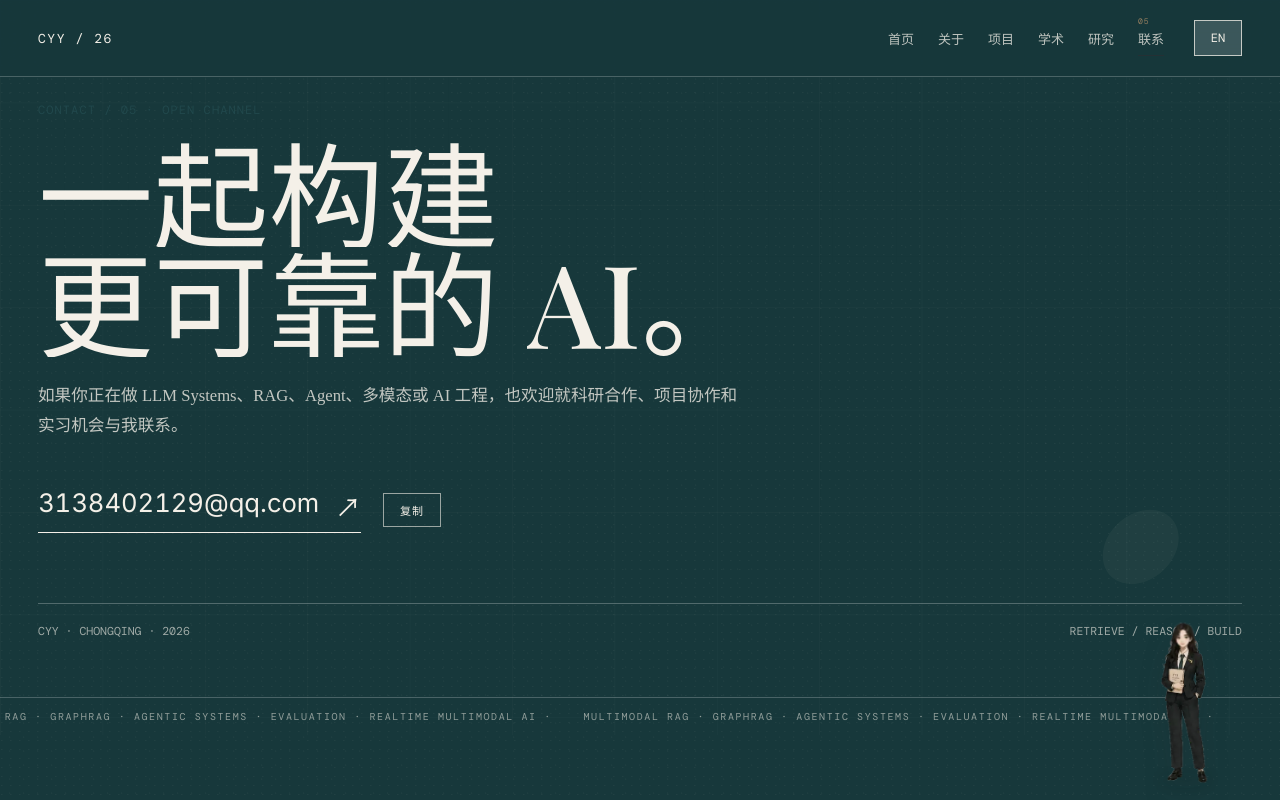
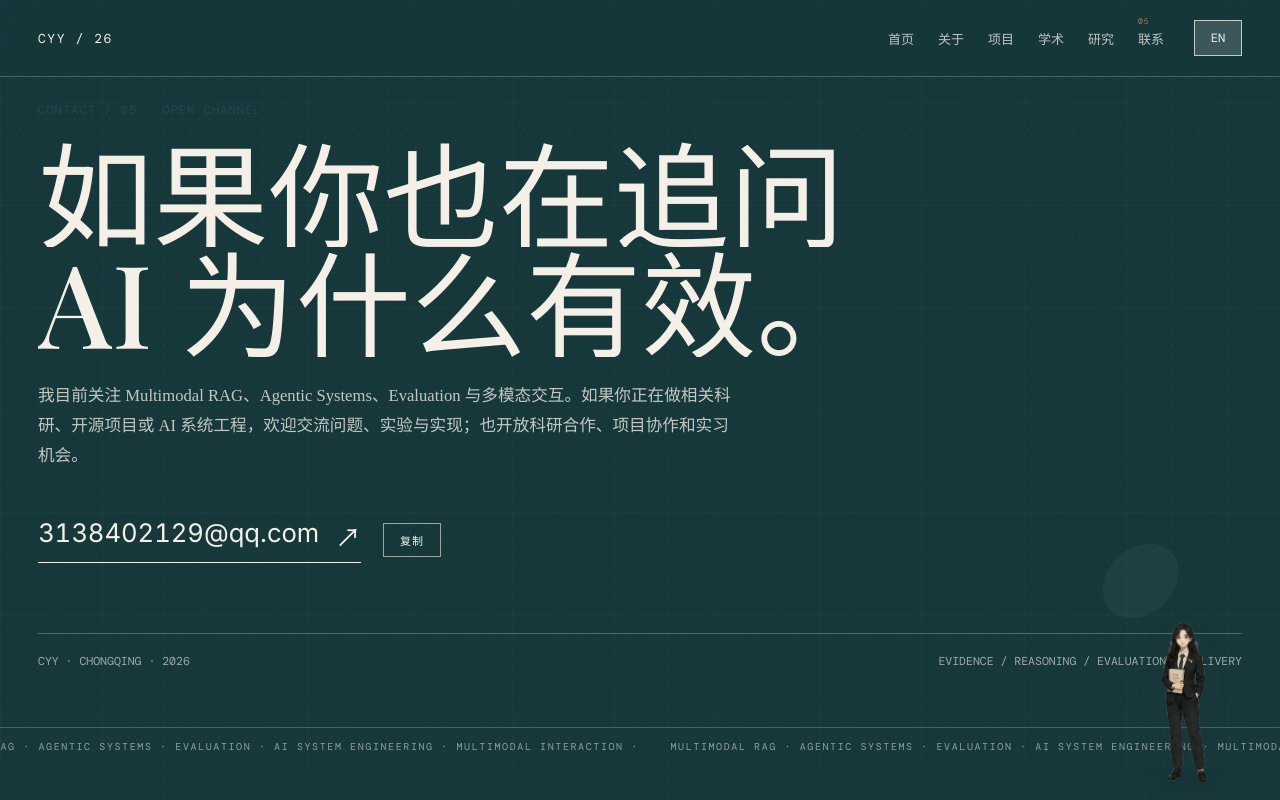
Before and after one commit to luxury221/Personal-Web_CYY, a plain HTML site: page contact.html in a window 1280 px wide. Drawn offline with Linux system fonts and the light colour scheme.

Commit message:
Align Contact page with research portfolio positioning

```diff
--- a/contact.html
+++ b/contact.html
@@ -6,7 +6,7 @@
   <meta name="theme-color" content="#17383b" />
   <script>try{sessionStorage.getItem('cyy-cover-label')&&document.documentElement.classList.add('cover-hold')}catch(e){}</script>
   <meta property="og:title" content="Contact · Yaoyang Chen — LLM Systems" />
-  <meta property="og:description" content="Research collaboration · AI engineering · LLM systems" />
+  <meta property="og:description" content="Research collaboration · LLM systems · RAG · Agentic Systems · AI engineering" />
   <meta property="og:type" content="website" />
   <title>Contact · Yaoyang Chen</title>
   <link rel="preconnect" href="https://fonts.googleapis.com" />
@@ -36,14 +36,14 @@
     <div class="contact-grid" aria-hidden="true"></div>
     <div class="contact-watermark" aria-hidden="true">∴</div>
     <p class="sub-kicker decode">CONTACT / 05 · OPEN CHANNEL</p>
-    <h1 data-zh="一起构建\n更可靠的 AI。" data-en="Build more reliable\nAI systems.">一起构建<br />更可靠的 AI。</h1>
-    <p class="contact-sub" data-zh="如果你正在做 LLM Systems、RAG、Agent、多模态或 AI 工程，也欢迎就科研合作、项目协作和实习机会与我联系。" data-en="If you are working on LLM systems, RAG, agents, multimodal AI or AI engineering, I am open to research collaboration, projects and internship opportunities.">如果你正在做 LLM Systems、RAG、Agent、多模态或 AI 工程，也欢迎就科研合作、项目协作和实习机会与我联系。</p>
+    <h1 data-zh="如果你也在追问\nAI 为什么有效。" data-en="If you also ask\nwhy AI systems work.">如果你也在追问<br />AI 为什么有效。</h1>
+    <p class="contact-sub" data-zh="我目前关注 Multimodal RAG、Agentic Systems、Evaluation 与多模态交互。如果你正在做相关科研、开源项目或 AI 系统工程，欢迎交流问题、实验与实现；也开放科研合作、项目协作和实习机会。" data-en="I currently focus on multimodal RAG, agentic systems, evaluation and multimodal interaction. If you are working on related research, open-source projects or AI systems engineering, I am happy to discuss problems, experiments and implementation — and I am open to research collaborations, projects and internships.">我目前关注 Multimodal RAG、Agentic Systems、Evaluation 与多模态交互。如果你正在做相关科研、开源项目或 AI 系统工程，欢迎交流问题、实验与实现；也开放科研合作、项目协作和实习机会。</p>
     <div class="contact-email-row">
       <a class="contact-email" href="mailto:3138402129@qq.com">3138402129@qq.com <span>↗</span></a>
       <button class="copy-email" id="copyEmail" type="button" data-zh="复制" data-en="COPY">复制</button>
     </div>
-    <div class="contact-meta"><span>CYY · CHONGQING · 2026</span><span>RETRIEVE / REASON / BUILD</span></div>
-    <div class="contact-marquee" aria-hidden="true"><div class="marquee-track"><span>MULTIMODAL RAG · GRAPHRAG · AGENTIC SYSTEMS · EVALUATION · REALTIME MULTIMODAL AI ·&nbsp;</span><span>MULTIMODAL RAG · GRAPHRAG · AGENTIC SYSTEMS · EVALUATION · REALTIME MULTIMODAL AI ·&nbsp;</span></div></div>
+    <div class="contact-meta"><span>CYY · CHONGQING · 2026</span><span>EVIDENCE / REASONING / EVALUATION / DELIVERY</span></div>
+    <div class="contact-marquee" aria-hidden="true"><div class="marquee-track"><span>MULTIMODAL RAG · AGENTIC SYSTEMS · EVALUATION · AI SYSTEM ENGINEERING · MULTIMODAL INTERACTION ·&nbsp;</span><span>MULTIMODAL RAG · AGENTIC SYSTEMS · EVALUATION · AI SYSTEM ENGINEERING · MULTIMODAL INTERACTION ·&nbsp;</span></div></div>
   </main>
   <script src="assets/vendor/gsap.bundle.min.js"></script>
   <script src="script-core.js?v=20260904"></script>
```
